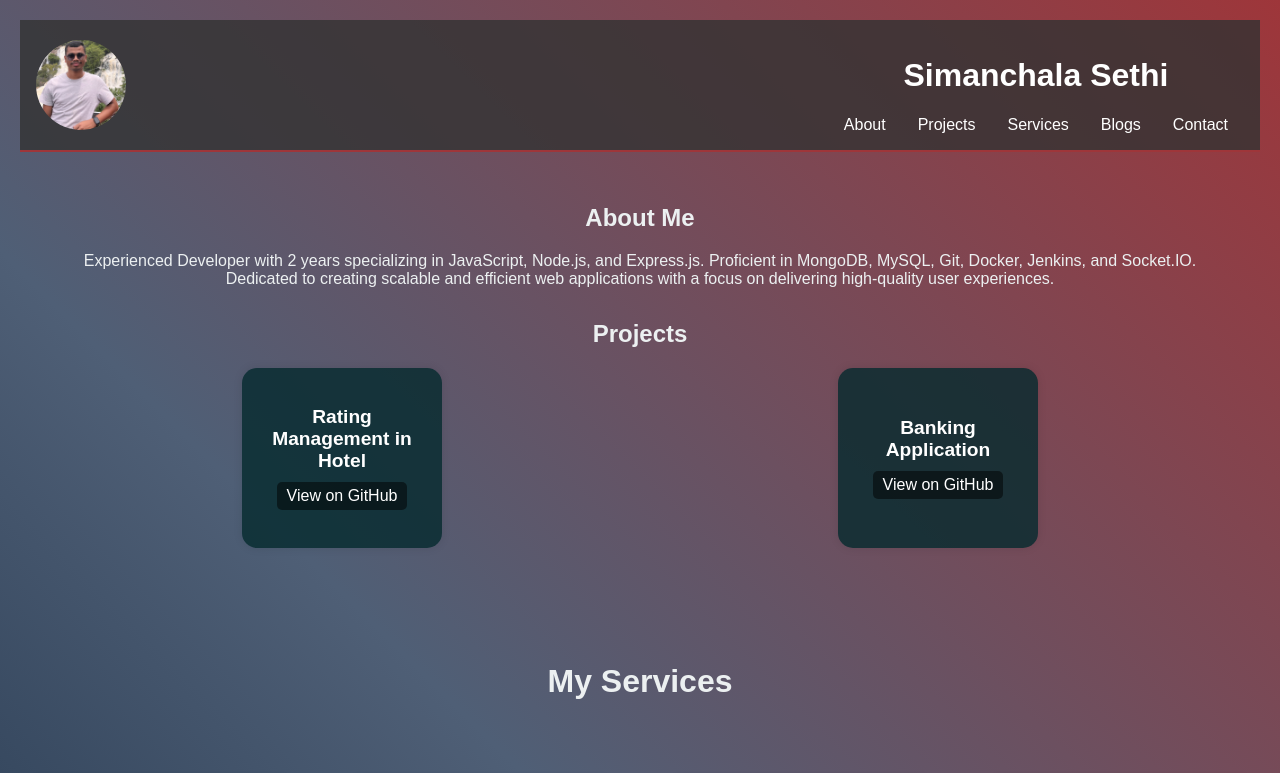
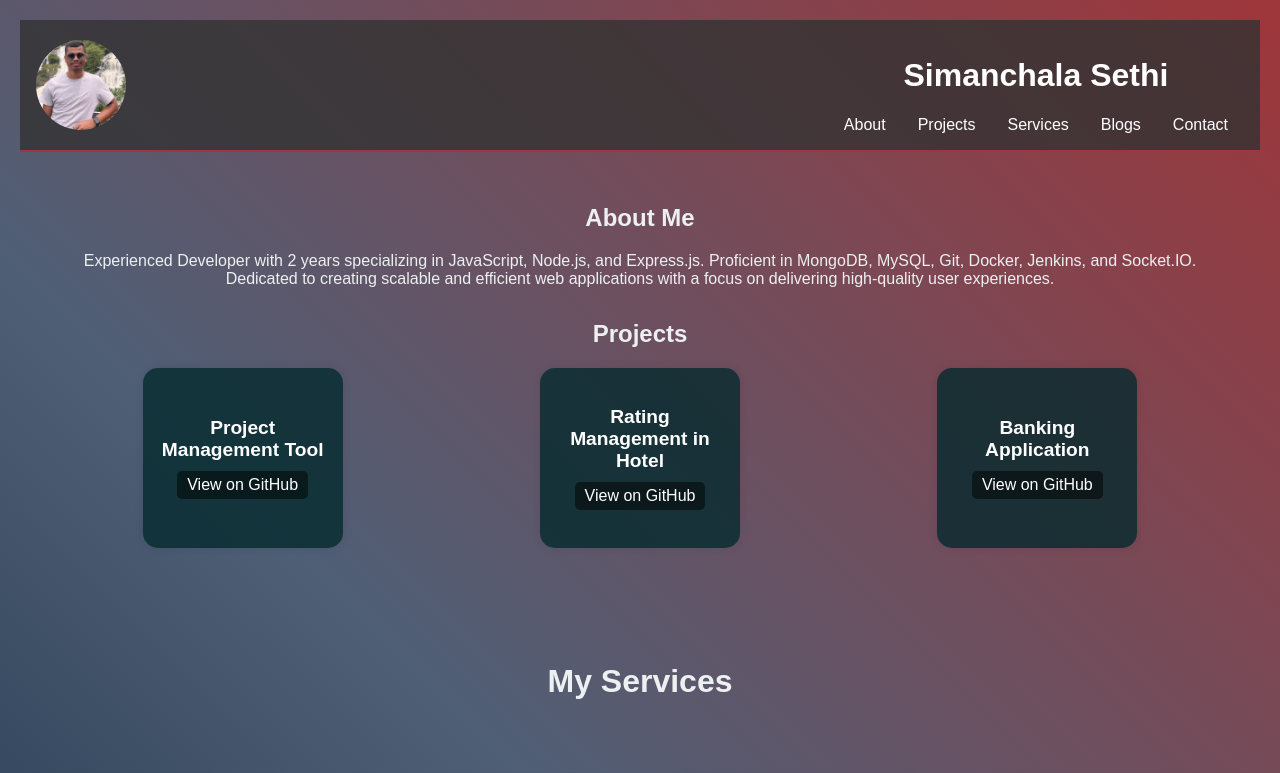
Before and after one commit to SimanchalaSethi/who-is-simanchala, a React (Create React App) app: page / in a window 1280 px wide. Shown: the top 773 px of the page. Built offline with nearby package versions, Linux system fonts and the light colour scheme.

Commit message:
change background color

```diff
--- a/src/components/Main.js
+++ b/src/components/Main.js
@@ -17,6 +17,18 @@ function Main() {
       <section id="projects">
         <h2>Projects</h2>
         <div className="projects-container">
+          <div className="project">
+            <div className="project-content">
+              <h3>Project Management Tool</h3>
+              <a
+                href="https://github.com/SimanchalaSethi/Project-Management-Tool.git"
+                target="_blank"
+                rel="noopener noreferrer"
+              >
+                View on GitHub
+              </a>
+            </div>
+          </div>
           <div className="project">
             <div className="project-content">
               <h3>Rating Management in Hotel</h3>
```
